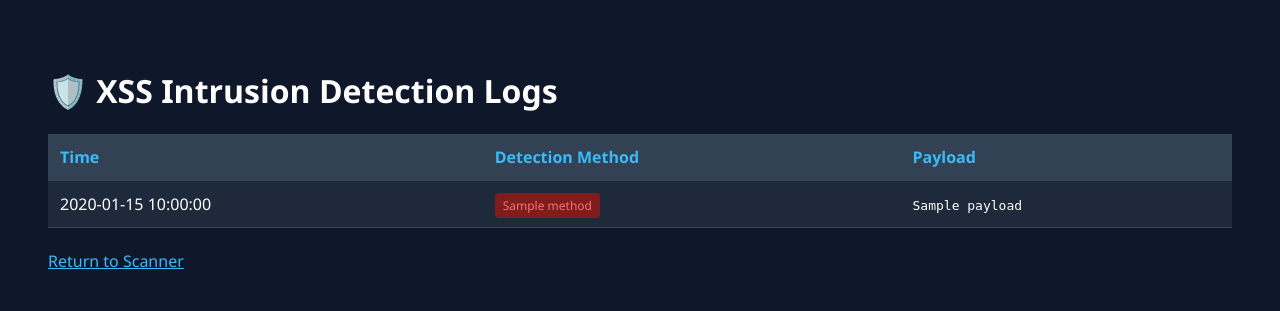
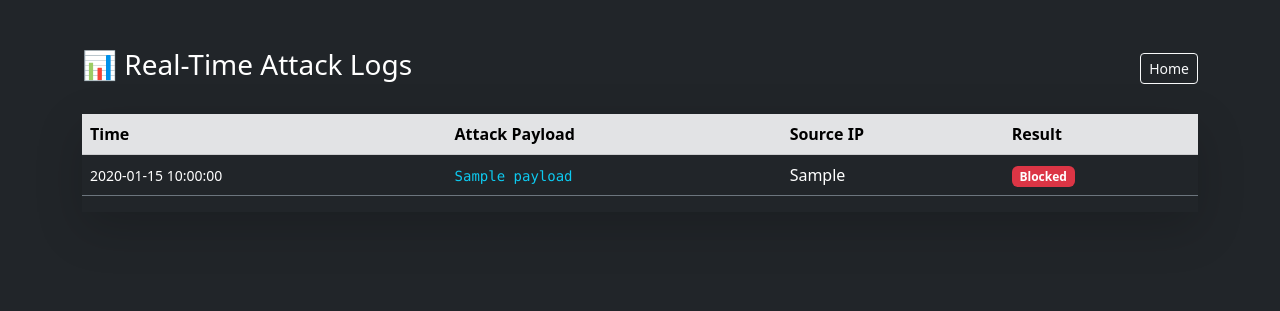
Before and after one commit to arun211002/ids-final-live, a Flask app: template templates/dashboard.html in a window 1280 px wide. Shown: the top 311 px of the page. Run offline with Flask 3, Linux system fonts and the light colour scheme; the template is opened without the code that fills it: most values are stand-ins (such as "Sample title", 1, 10 or a date in 2020).

Commit message:
Revamp dashboard layout and improve styling

```diff
--- a/templates/dashboard.html
+++ b/templates/dashboard.html
@@ -1,32 +1,44 @@
 <!DOCTYPE html>
-<html>
+<html lang="en">
 <head>
-    <title>IDS Dashboard</title>
-    <style>
-        body { font-family: 'Segoe UI', Tahoma, Geneva, Verdana, sans-serif; background: #0f172a; color: white; padding: 40px; }
-        table { width: 100%; border-collapse: collapse; margin-top: 20px; background: #1e293b; }
-        th, td { padding: 12px; text-align: left; border-bottom: 1px solid #334155; }
-        th { background: #334155; color: #38bdf8; }
-        .badge { background: #7f1d1d; color: #f87171; padding: 4px 8px; border-radius: 4px; font-size: 12px; }
-    </style>
+    <meta charset="UTF-8">
+    <meta name="viewport" content="width=device-width, initial-scale=1.0">
+    <title>Security Dashboard</title>
+    <link href="https://cdn.jsdelivr.net/npm/bootstrap@5.3.0/dist/css/bootstrap.min.css" rel="stylesheet">
 </head>
-<body>
-    <h1>🛡️ XSS Intrusion Detection Logs</h1>
-    <table>
+<body class="bg-dark text-white">
+    <div class="container mt-5">
+        <div class="d-flex justify-content-between align-items-center mb-4">
+            <h1 class="h3">📊 Real-Time Attack Logs</h1>
+            <a href="/" class="btn btn-outline-light btn-sm">Home</a>
+        </div>
+
+        <div class="table-responsive shadow-lg">
+            <table class="table table-dark table-hover border-secondary">
+                <thead class="table-secondary text-dark">
                     <tr>
                         <th>Time</th>
-            <th>Detection Method</th>
-            <th>Payload</th>
+                        <th>Attack Payload</th>
+                        <th>Source IP</th>
+                        <th>Result</th>
                     </tr>
+                </thead>
+                <tbody>
                     {% for log in logs %}
                     <tr>
-            <td>{{ log.time }}</td>
-            <td><span class="badge">{{ log.method }}</span></td>
-            <td><code>{{ log.payload }}</code></td>
+                        <td><small>{{ log.timestamp }}</small></td>
+                        <td><code class="text-info">{{ log.payload }}</code></td>
+                        <td>{{ log.ip }}</td>
+                        <td><span class="badge bg-danger">Blocked</span></td>
+                    </tr>
+                    {% else %}
+                    <tr>
+                        <td colspan="4" class="text-center text-muted">No attacks detected yet.</td>
                     </tr>
                     {% endfor %}
+                </tbody>
             </table>
-    <br>
-    <a href="/" style="color: #38bdf8;">Return to Scanner</a>
+        </div>
+    </div>
 </body>
 </html>
```
Lines whose indentation alone changed are shown as unchanged.
